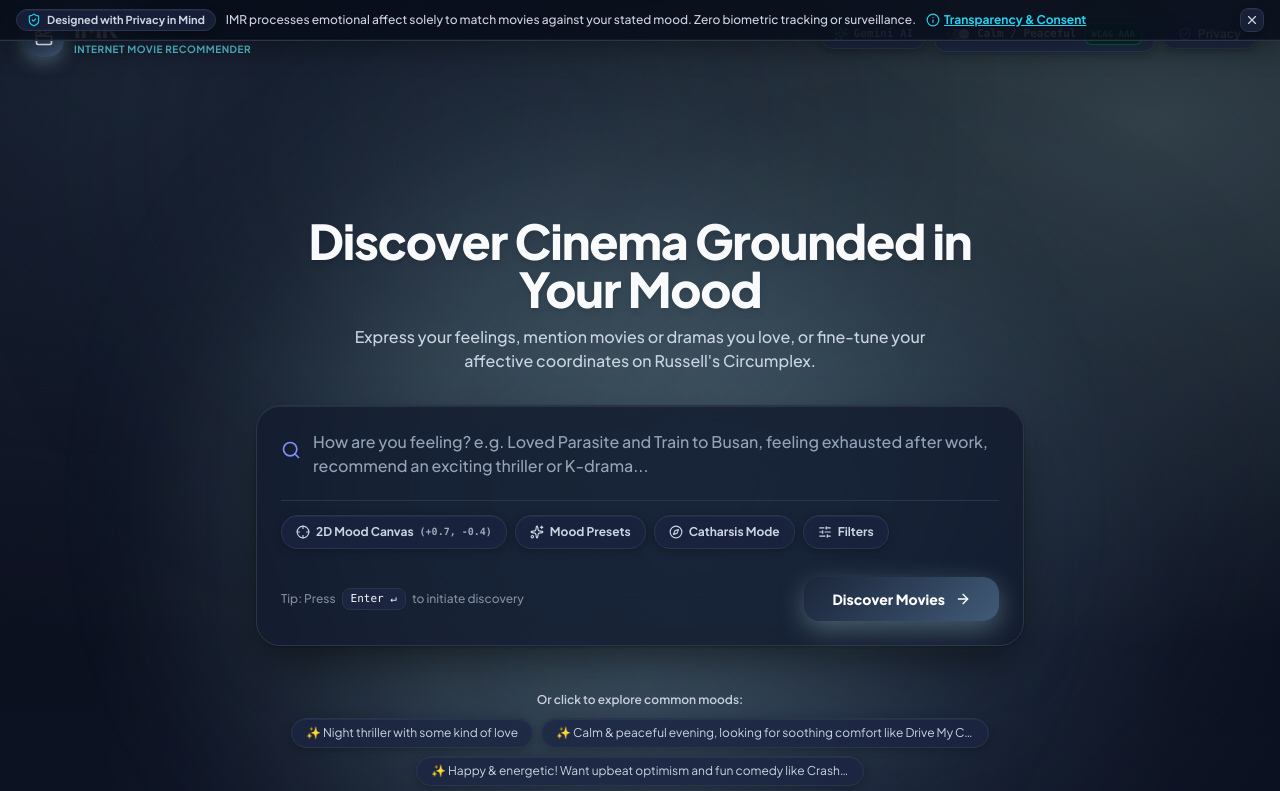
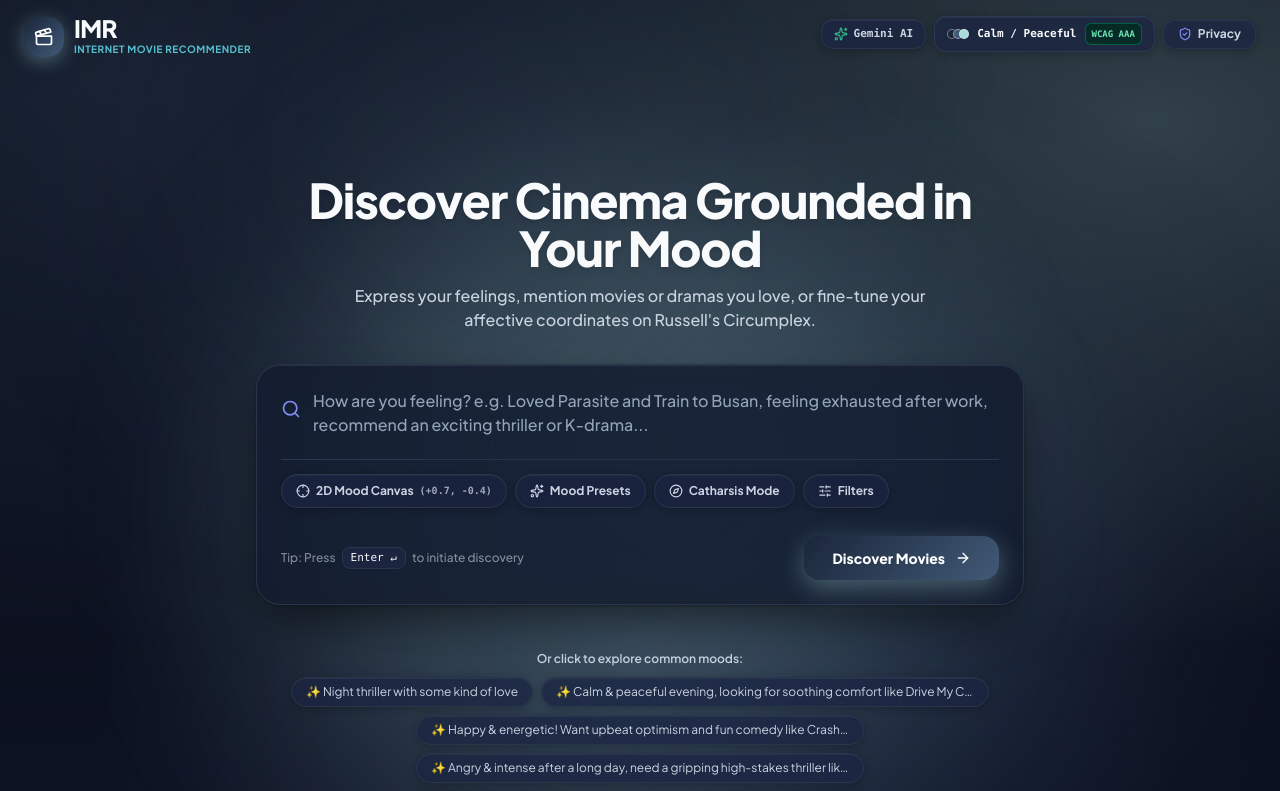
Before and after one commit to jedai11/IMR-internet-movie-recommender-, a React (Vite) app in the folder frontend/: page / in a window 1280 px wide. Shown: the top 791 px of the page. Built offline with nearby package versions, Linux system fonts and the light colour scheme.

Commit message:
refactor: Remove top privacy notice banner for a completely clean view

```diff
--- a/frontend/src/App.tsx
+++ b/frontend/src/App.tsx
@@ -390,11 +390,6 @@ export function App() {
           className="ambient-orb ambient-orb-3"
           style={{ background: currentTheme.accentHex }}
         />
-      </div>
-
-      {/* EU AI Act Art. 50 Notice Banner */}
-      <div className="relative z-50">
-        <ConsentNotice onOpenPrivacyModal={() => setPrivacyModalOpen(true)} />
       </div>
 
       {/* Left Exterior Brand: IMR */}
```
